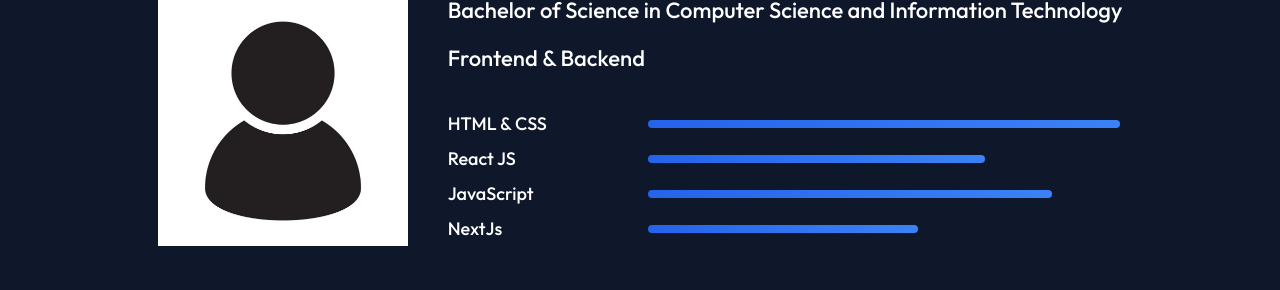
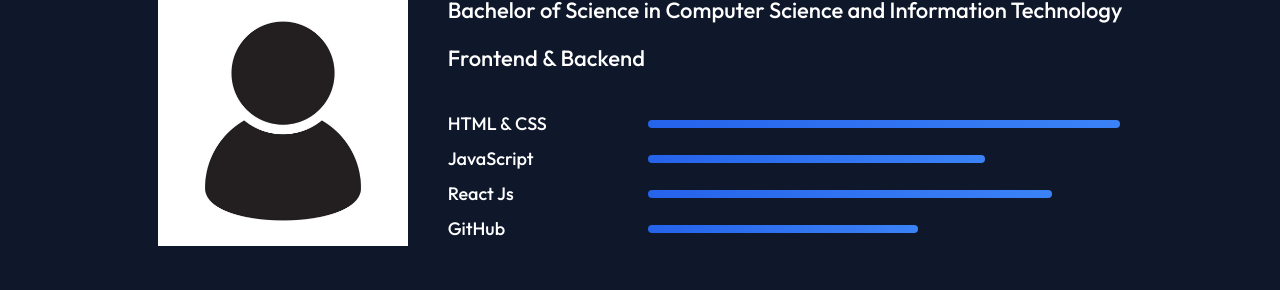
Before and after one commit to yugesh999/Portfolio, a React (Vite) app: page / in a window 1280 px wide. Shown: the part 921-1211 px from the top of the page. Built offline with nearby package versions, Linux system fonts and the light colour scheme.

Commit message:
Change Skills

```diff
--- a/src/Components/AboutMe/AboutMe.jsx
+++ b/src/Components/AboutMe/AboutMe.jsx
@@ -18,9 +18,9 @@ const AboutMe = () => {
             </div>
             <div className="about-skills">
                 <div className="about-skill"><p>HTML & CSS</p><hr style={{width: "70%"}}/></div>
-                <div className="about-skill"><p>React JS</p><hr style={{width: "50%"}}/></div>
-                <div className="about-skill"><p>JavaScript</p><hr style={{width: "60%"}}/></div>
-                <div className="about-skill"><p>NextJs</p><hr style={{width: "40%"}}/></div>
+                <div className="about-skill"><p>JavaScript</p><hr style={{width: "50%"}}/></div>
+                <div className="about-skill"><p>React Js</p><hr style={{width: "60%"}}/></div>
+                <div className="about-skill"><p>GitHub</p><hr style={{width: "40%"}}/></div>
             </div>
         </div>
       </div>
```
